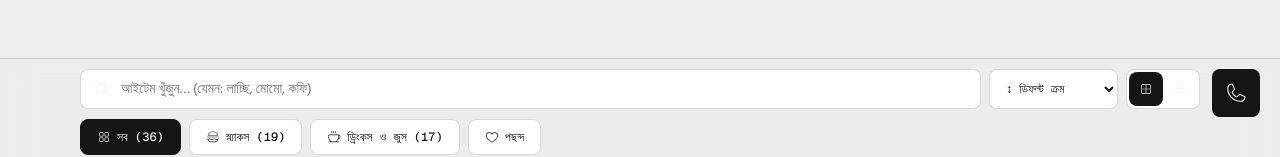
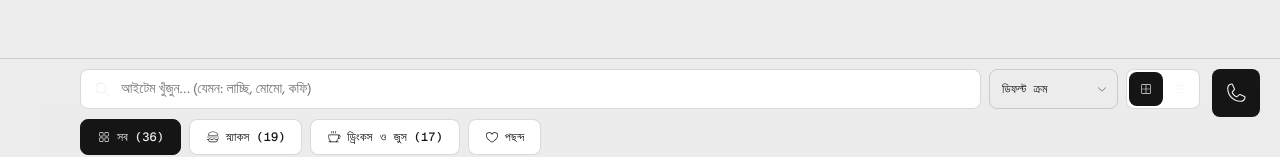
Before and after one commit to Asif10H/ghoroya-swad, a Next.js app: page / in a window 1280 px wide. Shown: the part 663-820 px from the top of the page. Built offline with nearby package versions, Linux system fonts and the light colour scheme.

Commit message:
style: remove default browser select styling and add custom dropdown icon

```diff
--- a/app/globals.css
+++ b/app/globals.css
@@ -211,6 +211,13 @@ button, a, input, select {
   touch-action: manipulation;
 }
 
+select {
+  -webkit-appearance: none;
+  -moz-appearance: none;
+  appearance: none;
+  background-color: transparent;
+}
+
 .no-scrollbar::-webkit-scrollbar {
   display: none;
 }
--- a/components/MenuExplorer.tsx
+++ b/components/MenuExplorer.tsx
@@ -35,6 +35,7 @@ import {
   PiListLight,
   PiBowlFoodLight,
   PiArrowCounterClockwiseLight,
+  PiCaretDownLight,
 } from 'react-icons/pi';
 
 export function MenuExplorer() {
@@ -265,18 +266,22 @@ export function MenuExplorer() {
             </div>
 
             {/* Sort Select */}
-            <div className="shrink-0">
+            <div className="relative shrink-0">
               <select
                 id="sort"
                 value={sortBy}
                 onChange={(e) => setSortBy(e.target.value as SortOption)}
-                className="h-10 rounded-lg border border-[var(--border-subtle)] bg-[var(--neutral-white)] text-xs font-mono text-[var(--tone-strong)] px-2.5 sm:px-3 outline-none focus:outline-2 focus:outline-[var(--tone-strong)] transition-colors cursor-pointer"
+                className="appearance-none h-10 rounded-lg border border-[var(--border-subtle)] bg-[var(--neutral-white)] text-xs font-mono text-[var(--tone-strong)] pl-3 pr-8 outline-none focus:outline-2 focus:outline-[var(--tone-strong)] transition-colors cursor-pointer"
                 aria-label="সর্টিং বা ক্রম নির্ধারণ"
               >
-                <option value="default" className="bg-[var(--neutral-white)] text-[var(--tone-strong)]">↕ ডিফল্ট ক্রম</option>
+                <option value="default" className="bg-[var(--neutral-white)] text-[var(--tone-strong)]">ডিফল্ট ক্রম</option>
                 <option value="asc" className="bg-[var(--neutral-white)] text-[var(--tone-strong)]">দাম: কম → বেশি</option>
                 <option value="desc" className="bg-[var(--neutral-white)] text-[var(--tone-strong)]">দাম: বেশি → কম</option>
               </select>
+              <PiCaretDownLight
+                className="absolute right-2.5 top-1/2 -translate-y-1/2 text-xs text-[var(--text-muted)] pointer-events-none"
+                aria-hidden="true"
+              />
             </div>
 
             {/* Grid / List View Mode Toggle */}
```
